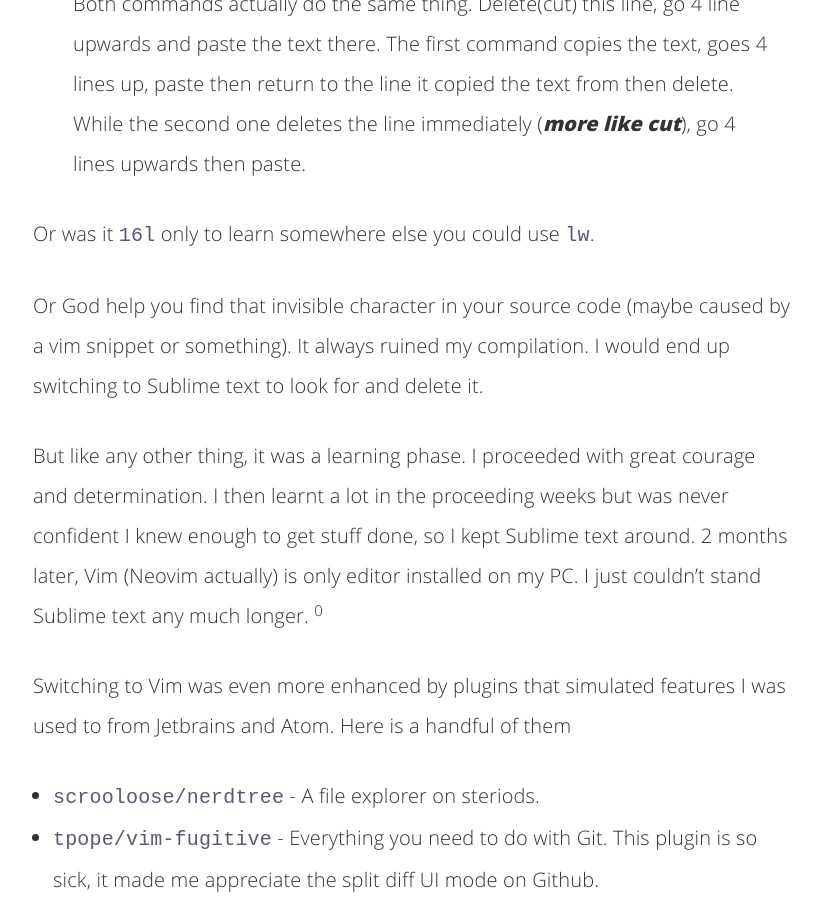
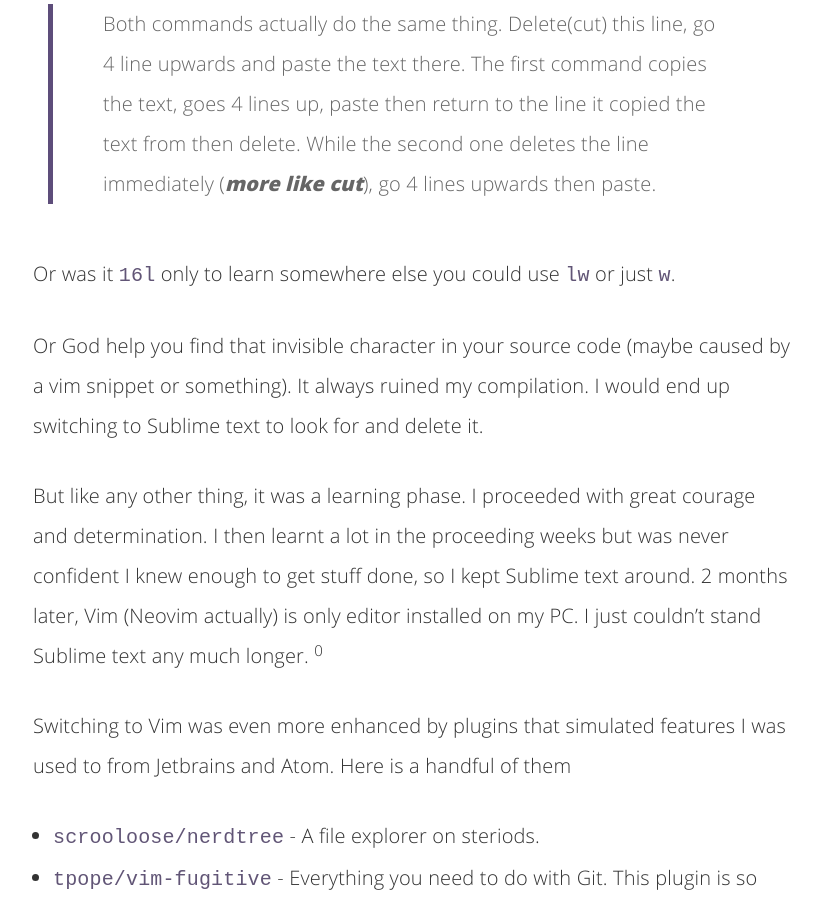
Before and after one commit to adelowo/portfolio, a Jekyll site: the page built from _posts/2017-08-01-on-vim.md, in a window 1280 px wide and 900 px high, scrolled down 2032 px. Shown: the whole window, without its empty margins (227-1048 px from the left). Built offline with Jekyll 4.4.1, drawn with Linux system fonts in a browser that asks for light colours; comment, search, counter and statistics services are not loaded.

Commit message:
Fixed list indentation

```diff
--- a/_posts/2017-08-01-on-vim.md
+++ b/_posts/2017-08-01-on-vim.md
@@ -48,11 +48,11 @@ Another thing I struggled with was productivity loss. I would spend time thinkin
 - `yy4jp5kdd`
 - `dd4jp`
 
-  Both commands actually do the same thing. Delete(cut) this line, go 4 line upwards and paste the text there.
-  The first command copies the text, goes 4 lines up, paste then return to the line it copied the text from then delete.
-  While the second one deletes the line immediately (___more like cut___), go 4 lines upwards then paste.
+> Both commands actually do the same thing. Delete(cut) this line, go 4 line upwards and paste the text there.
+> The first command copies the text, goes 4 lines up, paste then return to the line it copied the text from then delete.
+> While the second one deletes the line immediately (___more like cut___), go 4 lines upwards then paste.
 
-Or was it `16l` only to learn somewhere else you could use `lw`.
+Or was it `16l` only to learn somewhere else you could use `lw` or just `w`.
 
 Or God help you find that invisible character in your source code (maybe caused by a vim snippet or something). It always ruined my compilation.
 I would end up switching to Sublime text to look for and delete it.
```
